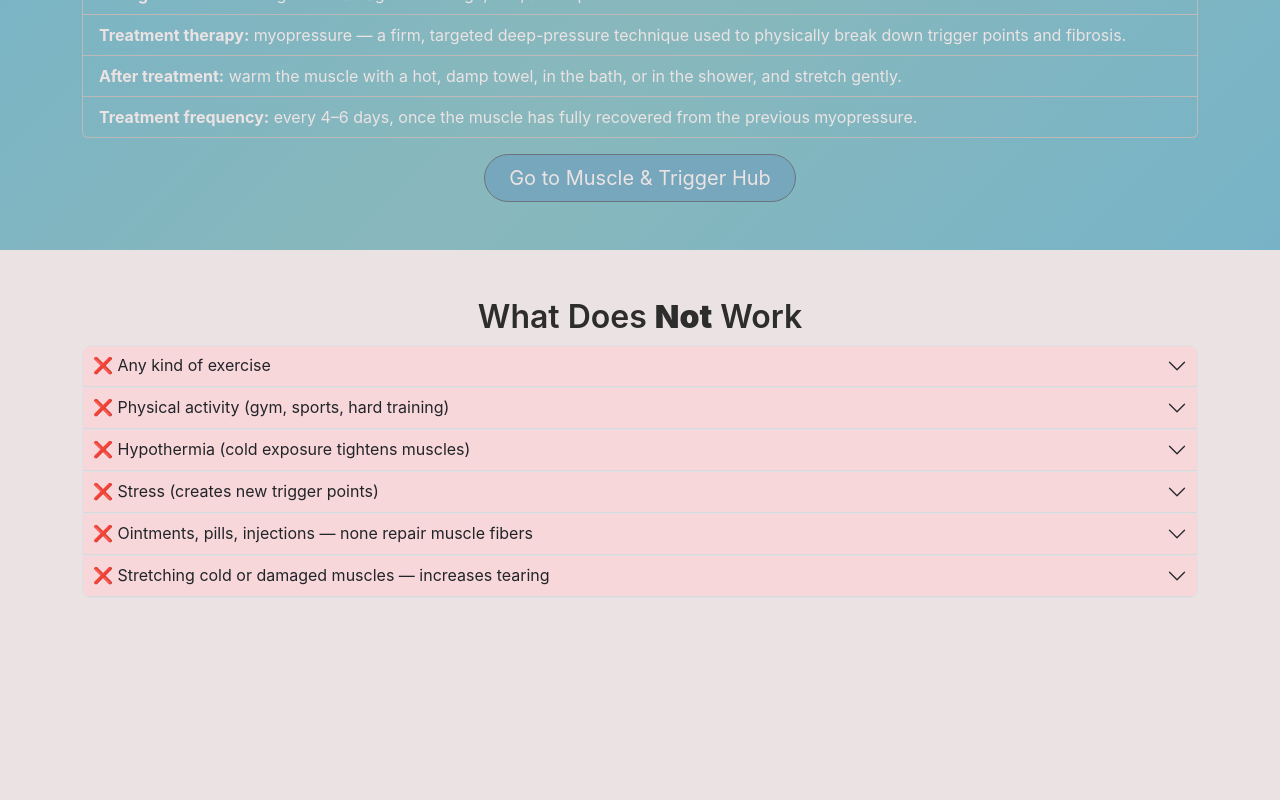
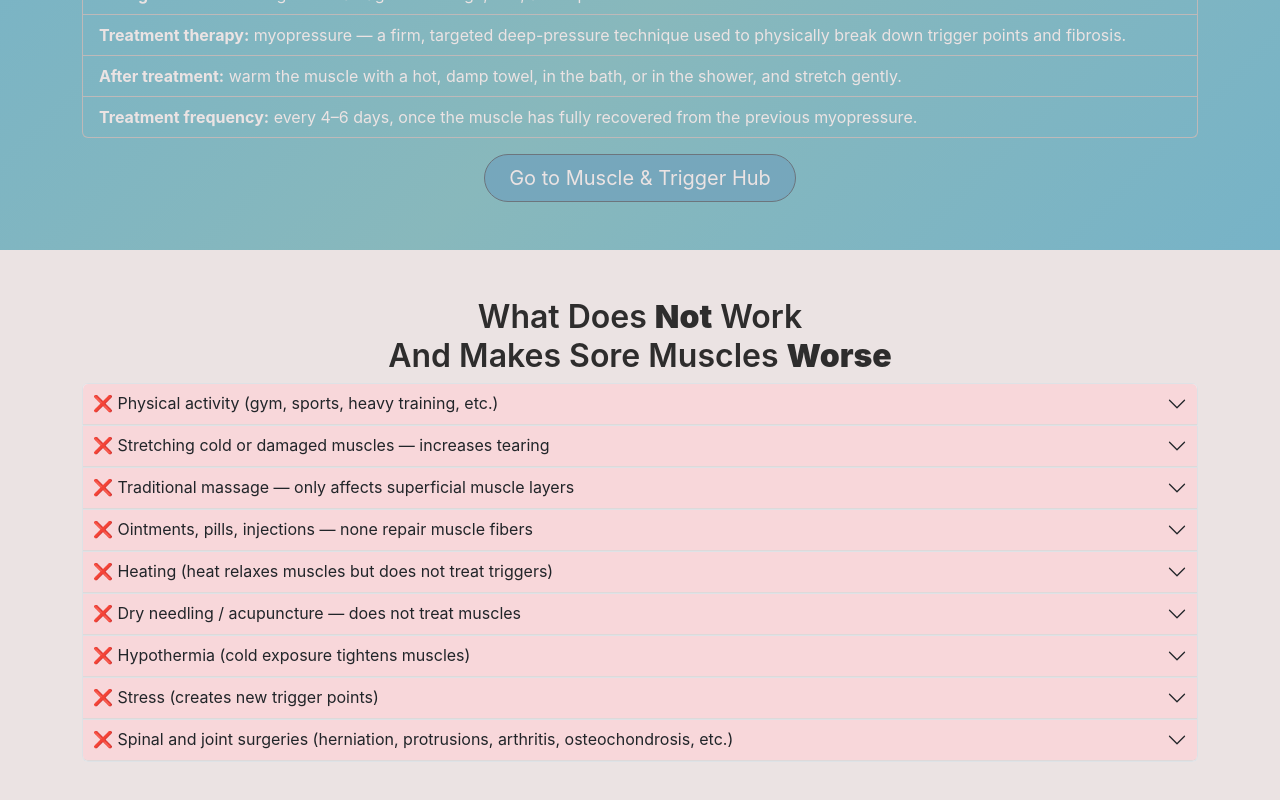
Before and after one commit to swetlikow/trigger-hub, an Angular app: page /treatment in a window 1280 px wide. Shown: the part 737-1537 px from the top of the page. Before the commit the page ends 1383 px from the top, so only its background shows below. Built offline with nearby package versions, Linux system fonts and the light colour scheme.

Commit message:
fixed treatment content

```diff
--- a/src/app/components/treatment/treatment.html
+++ b/src/app/components/treatment/treatment.html
@@ -63,7 +63,10 @@
 
 <section class="py-5 white">
   <div class="container">
-    <h2 class="section-title text-center">What Does <strong>Not</strong> Work</h2>
+    <h2 class="section-title text-center">
+      What Does <strong>Not</strong> Work <br />
+      And Makes Sore Muscles <strong>Worse</strong>
+    </h2>
     <div class="accordion" id="accordionExample">
       <div class="accordion-item">
         <h2 class="accordion-header">
@@ -75,7 +78,7 @@
             aria-expanded="false"
             aria-controls="collapseOne"
           >
-            ❌ Any kind of exercise
+            ❌ Physical activity (gym, sports, heavy training, etc.)
           </button>
         </h2>
         <div
@@ -83,9 +86,15 @@
           class="accordion-collapse collapse"
           data-bs-parent="#accordionExample"
         >
-          <div class="accordion-body">body content for item one</div>
+          <div class="accordion-body">
+            Any type of exercise — static or dynamic, heavy or light — loads the muscles and
+            aggravates trigger points. Muscles need relaxation and restoration of length, not work.
+            Swimming does not treat triggers. Running does not treat them. Yoga does not treat them.
+            Strength training does not heal the muscles.
+          </div>
         </div>
       </div>
+
       <div class="accordion-item">
         <h2 class="accordion-header">
           <button
@@ -96,7 +105,7 @@
             aria-expanded="false"
             aria-controls="collapseTwo"
           >
-            ❌ Physical activity (gym, sports, hard training)
+            ❌ Stretching cold or damaged muscles — increases tearing
           </button>
         </h2>
         <div
@@ -104,51 +113,39 @@
           class="accordion-collapse collapse"
           data-bs-parent="#accordionExample"
         >
-          <div class="accordion-body">body content for item two</div>
+          <div class="accordion-body">
+            Stretching cold, unprepared muscles only worsens trigger points. You cannot stretch out
+            a trigger point — you will only damage the muscle further.
+          </div>
         </div>
       </div>
+
       <div class="accordion-item">
         <h2 class="accordion-header">
           <button
             class="accordion-button collapsed"
             type="button"
             data-bs-toggle="collapse"
-            data-bs-target="#collapseThree"
+            data-bs-target="#collapseSix"
             aria-expanded="false"
-            aria-controls="collapseThree"
+            aria-controls="collapseSix"
           >
-            ❌ Hypothermia (cold exposure tightens muscles)
+            ❌ Traditional massage — only affects superficial muscle layers
           </button>
         </h2>
         <div
-          id="collapseThree"
+          id="collapseSix"
           class="accordion-collapse collapse"
           data-bs-parent="#accordionExample"
         >
-          <div class="accordion-body">body content for item two</div>
+          <div class="accordion-body">
+            Classical massage does not reach the deeper muscle layers where trigger points form. At
+            best, it temporarily improves blood flow and reduces pain during the session. At worst,
+            it irritates the trigger points even more.
+          </div>
         </div>
       </div>
-      <div class="accordion-item">
-        <h2 class="accordion-header">
-          <button
-            class="accordion-button collapsed"
-            type="button"
-            data-bs-toggle="collapse"
-            data-bs-target="#collapseFour"
-            aria-expanded="false"
-            aria-controls="collapseFour"
-          >
-            ❌ Stress (creates new trigger points)
-          </button>
-        </h2>
-        <div
-          id="collapseFour"
-          class="accordion-collapse collapse"
-          data-bs-parent="#accordionExample"
-        >
-          <div class="accordion-body">body content for item two</div>
-        </div>
-      </div>
+
       <div class="accordion-item">
         <h2 class="accordion-header">
           <button
@@ -167,28 +164,138 @@
           class="accordion-collapse collapse"
           data-bs-parent="#accordionExample"
         >
-          <div class="accordion-body">body content for item two</div>
+          <div class="accordion-body">
+            No pill, injection, or ointment heals muscles or removes trigger points. They only mask
+            symptoms, dull the pain, or temporarily shift active trigger points into a latent state.
+          </div>
         </div>
       </div>
+
       <div class="accordion-item">
         <h2 class="accordion-header">
           <button
             class="accordion-button collapsed"
             type="button"
             data-bs-toggle="collapse"
-            data-bs-target="#collapseSix"
+            data-bs-target="#collapseHeat"
             aria-expanded="false"
-            aria-controls="collapseSix"
+            aria-controls="collapseHeat"
           >
-            ❌ Stretching cold or damaged muscles — increases tearing
+            ❌ Heating (heat relaxes muscles but does not treat triggers)
           </button>
         </h2>
         <div
-          id="collapseSix"
+          id="collapseHeat"
           class="accordion-collapse collapse"
           data-bs-parent="#accordionExample"
         >
-          <div class="accordion-body">body content for item two</div>
+          <div class="accordion-body">
+            Heating relaxes muscles, boosts circulation, and temporarily reduces pain — but it does
+            not treat trigger points. Heat is useful only <strong>after</strong> proper myopressure
+            treatment.
+          </div>
+        </div>
+      </div>
+
+      <div class="accordion-item">
+        <h2 class="accordion-header">
+          <button
+            class="accordion-button collapsed"
+            type="button"
+            data-bs-toggle="collapse"
+            data-bs-target="#collapseNeedles"
+            aria-expanded="false"
+            aria-controls="collapseNeedles"
+          >
+            ❌ Dry needling / acupuncture — does not treat muscles
+          </button>
+        </h2>
+        <div
+          id="collapseNeedles"
+          class="accordion-collapse collapse"
+          data-bs-parent="#accordionExample"
+        >
+          <div class="accordion-body">
+            Dry needling or acupuncture does not heal muscles and does not remove trigger points. It
+            may provide temporary relief or shift a fresh trigger into a latent state — but only if
+            it is shallow, easy to reach, and not complicated by fibrosis.
+          </div>
+        </div>
+      </div>
+
+      <div class="accordion-item">
+        <h2 class="accordion-header">
+          <button
+            class="accordion-button collapsed"
+            type="button"
+            data-bs-toggle="collapse"
+            data-bs-target="#collapseCold"
+            aria-expanded="false"
+            aria-controls="collapseCold"
+          >
+            ❌ Hypothermia (cold exposure tightens muscles)
+          </button>
+        </h2>
+        <div
+          id="collapseCold"
+          class="accordion-collapse collapse"
+          data-bs-parent="#accordionExample"
+        >
+          <div class="accordion-body">
+            Cold exposure aggravates trigger points. Cold is harmful for muscles.
+          </div>
+        </div>
+      </div>
+
+      <div class="accordion-item">
+        <h2 class="accordion-header">
+          <button
+            class="accordion-button collapsed"
+            type="button"
+            data-bs-toggle="collapse"
+            data-bs-target="#collapseStress"
+            aria-expanded="false"
+            aria-controls="collapseStress"
+          >
+            ❌ Stress (creates new trigger points)
+          </button>
+        </h2>
+        <div
+          id="collapseStress"
+          class="accordion-collapse collapse"
+          data-bs-parent="#accordionExample"
+        >
+          <div class="accordion-body">
+            Stress creates new trigger points and worsens existing ones.
+          </div>
+        </div>
+      </div>
+
+      <div class="accordion-item">
+        <h2 class="accordion-header">
+          <button
+            class="accordion-button collapsed"
+            type="button"
+            data-bs-toggle="collapse"
+            data-bs-target="#collapseSurgery"
+            aria-expanded="false"
+            aria-controls="collapseSurgery"
+          >
+            ❌ Spinal and joint surgeries (herniation, protrusions, arthritis, osteochondrosis,
+            etc.)
+          </button>
+        </h2>
+        <div
+          id="collapseSurgery"
+          class="accordion-collapse collapse"
+          data-bs-parent="#accordionExample"
+        >
+          <div class="accordion-body">
+            Herniated discs do not cause pain and do not pinch nerves. Menisci do not hurt. Bones
+            and cartilage do not feel pain.
+            <strong>Muscles affected by trigger points are what hurt.</strong>
+            Spinal and joint surgeries do not treat muscles and do not remove trigger points.
+          </div>
         </div>
       </div>
     </div>
```
